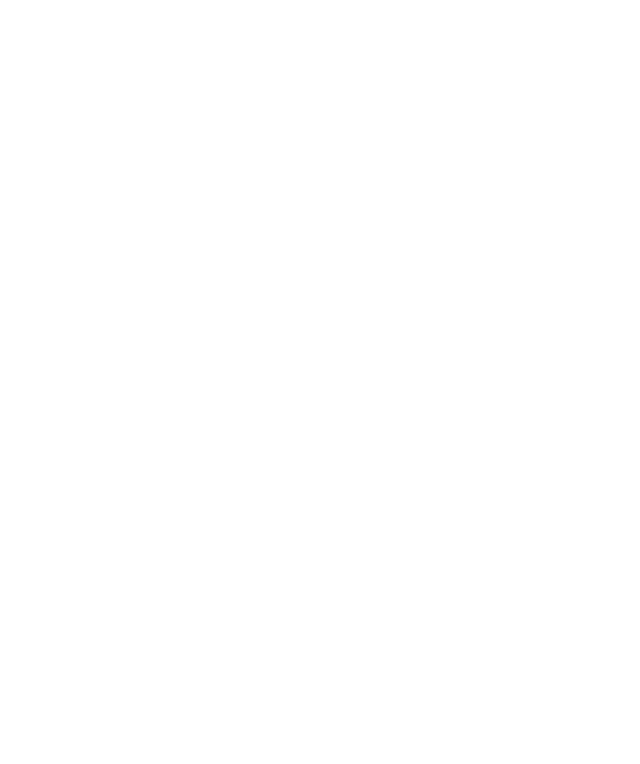
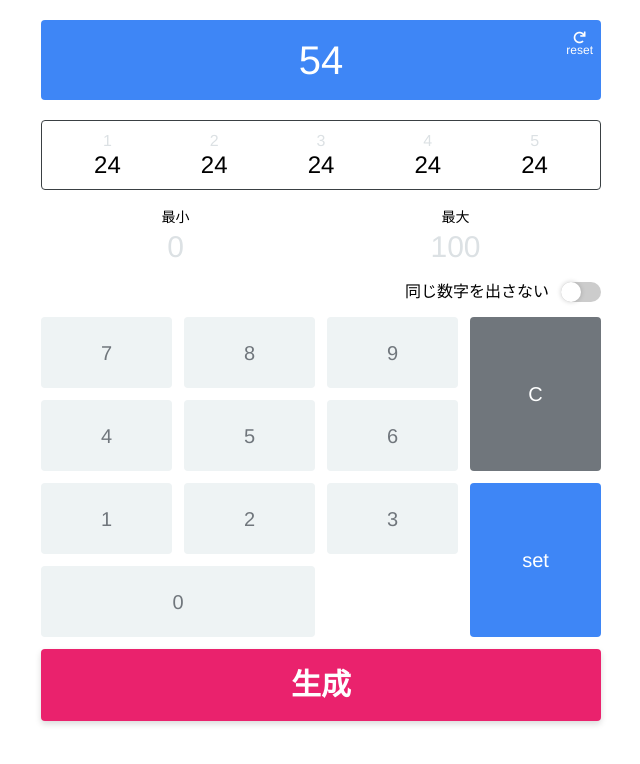
Before and after one commit to monogusa-beer/-, a plain HTML site: page index.html in a window 1280 px wide. Shown: the whole page, without its empty margins (319-959 px from the left). Drawn offline with Linux system fonts and the light colour scheme.

Commit message:
見た目を作成

```diff
--- /dev/null
+++ b/css/reset.css
@@ -0,0 +1,102 @@
+/*
+html5doctor.com Reset Stylesheet
+v1.6.1
+Last Updated: 2010-09-17
+Author: Richard Clark - http://richclarkdesign.com
+Twitter: @rich_clark
+*/
+
+html, body, div, span, object, iframe,
+h1, h2, h3, h4, h5, h6, p, blockquote, pre,
+abbr, address, cite, code,
+del, dfn, em, img, ins, kbd, q, samp,
+small, strong, sub, sup, var,
+b, i,
+dl, dt, dd, ol, ul, li,
+fieldset, form, label, legend,
+table, caption, tbody, tfoot, thead, tr, th, td,
+article, aside, canvas, details, figcaption, figure,
+footer, header, hgroup, menu, nav, section, summary,
+time, mark, audio, video {
+    margin:0;
+    padding:0;
+    border:0;
+    outline:0;
+    font-size:100%;
+    vertical-align:baseline;
+    background:transparent;
+}
+
+body {
+    line-height:1;
+}
+
+article,aside,details,figcaption,figure,
+footer,header,hgroup,menu,nav,section {
+    display:block;
+}
+
+nav ul {
+    list-style:none;
+}
+
+blockquote, q {
+    quotes:none;
+}
+
+blockquote:before, blockquote:after,
+q:before, q:after {
+    content:'';
+    content:none;
+}
+
+a {
+    margin:0;
+    padding:0;
+    font-size:100%;
+    vertical-align:baseline;
+    background:transparent;
+}
+
+/* change colours to suit your needs */
+ins {
+    background-color:#ff9;
+    color:#000;
+    text-decoration:none;
+}
+
+/* change colours to suit your needs */
+mark {
+    background-color:#ff9;
+    color:#000;
+    font-style:italic;
+    font-weight:bold;
+}
+
+del {
+    text-decoration: line-through;
+}
+
+abbr[title], dfn[title] {
+    border-bottom:1px dotted;
+    cursor:help;
+}
+
+table {
+    border-collapse:collapse;
+    border-spacing:0;
+}
+
+/* change border colour to suit your needs */
+hr {
+    display:block;
+    height:1px;
+    border:0;
+    border-top:1px solid #cccccc;
+    margin:1em 0;
+    padding:0;
+}
+
+input, select {
+    vertical-align:middle;
+}
--- /dev/null
+++ b/css/style.css
@@ -0,0 +1,240 @@
+*, *:before, *:after {
+  box-sizing: border-box
+}
+
+body {
+  font-family: "Helvetica Neue",
+    Arial,
+    "Hiragino Kaku Gothic ProN",
+    "Hiragino Sans",
+    Meiryo,
+    sans-serif;
+}
+
+.main {
+	margin: 0 auto;
+	max-width: 600px;
+	padding: 0 20px;
+}
+
+.panel {
+	margin: 20px 0;
+	width: 100%;
+	background-color: #3E86F6;
+	height: 10vh;
+	color: #feffff;
+	text-align: center;
+	border-radius: 4px;
+	position: relative;
+}
+
+.panel-number {
+	font-size: 40px;
+	line-height: 10vh;
+}
+
+.panel-reset {
+	color: #fefefe;
+	position: absolute;
+	top: 12px;
+	right: 8px;
+	font-size: 12px;
+}
+
+.history {
+	height: fit-content;
+	border-radius: 4px;
+	border: solid 1px #3A4043;
+	margin-bottom: 20px;
+	padding: 12px;
+}
+
+.history-list {
+	display: flex;
+	justify-content: space-around;
+	text-align: center;
+}
+
+.history-list-order {
+	color: #DCE1E4;
+	margin-bottom: 4px;
+}
+
+.history-list-number {
+	font-size: 24px;
+}
+
+.setNums {
+	margin-bottom: 20px;
+	display: flex;
+	justify-content: space-around;
+	text-align: center;
+}
+
+.setNum-text {
+	font-size: 14px;
+	margin-bottom: 8px;
+}
+
+.setNum-number {
+	font-size: 30px;
+	color: #DCE1E4;
+}
+
+.settings {
+	display: flex;
+	margin: 0 0 12px auto;
+	width: fit-content;
+}
+
+.settings-text {
+	margin-right: 12px;
+	line-height: 20px;
+}
+
+.settings-toggle {
+	position: relative;
+}
+
+.toggle-input {
+  position: absolute;
+  left: 0;
+  top: 0;
+  width: 100%;
+  height: 100%;
+  z-index: 5;
+  opacity: 0;
+	cursor: pointer;
+	margin: 0;
+}
+
+.toggle-label {
+  width: 40px;
+  height:20px;
+  background: #ccc;
+  position: relative;
+  display: inline-block;
+  border-radius: 14px;
+  transition: 0.4s;
+	box-sizing: border-box;
+}
+
+.toggle-label:after {
+	content: '';
+	position: absolute;
+	width: 20px;
+	height: 20px;
+	border-radius: 100%;
+	left: 0;
+	top: 0;
+	z-index: 2;
+	background: #fff;
+	box-shadow: 0 0 5px rgba(0, 0, 0, 0.2);
+	transition: 0.4s;
+}
+
+.toggle-input:checked + .toggle-label {
+    background-color: #4BD865;
+  }
+
+.toggle-input:checked + .toggle-label:after {
+	left: 20px;
+}
+
+.inputs {
+	width: 100%;
+	height: 40vh;
+	display: grid;
+	grid-template-rows: 1fr 1fr 1fr 1fr;
+	grid-template-columns: 1fr 1fr 1fr 1fr;
+	grid-gap: 12px;
+	margin-bottom: 12px;
+}
+
+.number-button, .clear-button, .set-button {
+	border-radius: 4px;
+	position: relative;
+	font-size: 20px;
+}
+
+.number-button {
+	background-color: #EEF3F4;
+	color: #70767C;
+}
+
+.clear-button {
+	background-color: #70767C;
+	color: #feffff;
+}
+
+.set-button {
+	background-color: #3E86F6;
+	color: #feffff;
+}
+
+.button-text {
+	display: block;
+	position: absolute;
+	top: 50%;
+	left: 50%;
+	transform: translate(-50%, -50%);
+}
+
+.number-button:nth-of-type(1) {
+	grid-area: 4/1/5/3;
+}
+.number-button:nth-of-type(2) {
+	grid-area: 3/1/4/2;
+}
+.number-button:nth-of-type(3) {
+	grid-area: 3/2/4/3;
+}
+
+.number-button:nth-of-type(4) {
+	grid-area: 3/3/4/4;
+}
+
+.number-button:nth-of-type(5) {
+	grid-area: 2/1/3/2;
+}
+
+.number-button:nth-of-type(6) {
+	grid-area: 2/2/3/3;
+}
+
+.number-button:nth-of-type(7) {
+	grid-area: 2/3/3/4;
+}
+
+.number-button:nth-of-type(8) {
+	grid-area: 1/1/2/2;
+}
+
+.number-button:nth-of-type(9) {
+	grid-area: 1/2/2/3;
+}
+
+.number-button:nth-of-type(10) {
+	grid-area: 1/3/2/4;
+}
+
+.clear-button {
+	grid-area: 1/4/3/5;
+}
+
+.set-button {
+	grid-area: 3/4/5/5;
+}
+
+.generate {
+	width: 100%;
+	text-align: center;
+	height: 72px;
+	line-height: 72px;
+	background-color: #EA226D;
+	border-radius: 4px;
+	color: #feffff;
+	font-size: 30px;
+	font-weight: bold;
+	box-shadow: rgba(0,0,0,0.15) 0 3px 6px;
+}
--- a/index.html
+++ b/index.html
@@ -4,8 +4,75 @@
 	<meta charset="UTF-8">
 	<meta name="viewport" content="width=device-width, initial-scale=1.0">
 	<title>乱数生成</title>
+	<link rel="stylesheet" href="https://use.fontawesome.com/releases/v5.6.3/css/all.css">
+	<link rel="stylesheet" href="css/reset.css">
+	<link rel="stylesheet" href="css/style.css">
 </head>
 <body>
-
+	<main class="main">
+		<div class="panel">
+			<div class="panel-number">54</div>
+			<div class="panel-reset">
+				<i class="fas fa-redo"></i>
+				<div>reset</div>
+			</div>
+		</div>
+		<div class="history">
+			<dl class="history-list">
+				<div class="history-list-item">
+					<dt class="history-list-order">1</dt>
+					<dd class="history-list-number">24</dd>
+				</div>
+				<div class="history-list-item">
+					<dt class="history-list-order">2</dt>
+					<dd class="history-list-number">24</dd>
+				</div>
+				<div class="history-list-item">
+					<dt class="history-list-order">3</dt>
+					<dd class="history-list-number">24</dd>
+				</div>
+				<div class="history-list-item">
+					<dt class="history-list-order">4</dt>
+					<dd class="history-list-number">24</dd>
+				</div>
+				<div class="history-list-item">
+					<dt class="history-list-order">5</dt>
+					<dd class="history-list-number">24</dd>
+				</div>
+			</dl>
+		</div>
+		<div class="setNums">
+			<div class="setNum">
+				<p class="setNum-text">最小</p>
+				<p class="setNum-number">0</p>
+			</div>
+			<div class="setNum">
+				<p class="setNum-text">最大</p>
+				<p class="setNum-number">100</p>
+			</div>
+		</div>
+		<div class="settings">
+			<p class="settings-text">同じ数字を出さない</p>
+			<div class="settings-toggle">
+				<input class="toggle-input" type="checkbox" />
+				<label class="toggle-label"></label>
+			</div>
+		</div>
+		<div class="inputs">
+			<div class="number-button"><span class="button-text">0</span></div>
+			<div class="number-button"><span class="button-text">1</span></div>
+			<div class="number-button"><span class="button-text">2</span></div>
+			<div class="number-button"><span class="button-text">3</span></div>
+			<div class="number-button"><span class="button-text">4</span></div>
+			<div class="number-button"><span class="button-text">5</span></div>
+			<div class="number-button"><span class="button-text">6</span></div>
+			<div class="number-button"><span class="button-text">7</span></div>
+			<div class="number-button"><span class="button-text">8</span></div>
+			<div class="number-button"><span class="button-text">9</span></div>
+			<div class="clear-button"><span class="button-text">C</span></div>
+			<div class="set-button"><span class="button-text">set</span></div>
+		</div>
+		<div class="generate">生成</div>
+	</main>
 </body>
 </html>
```
